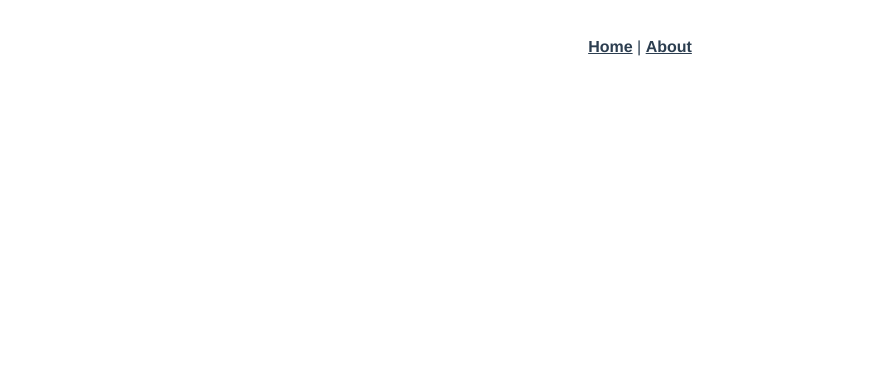
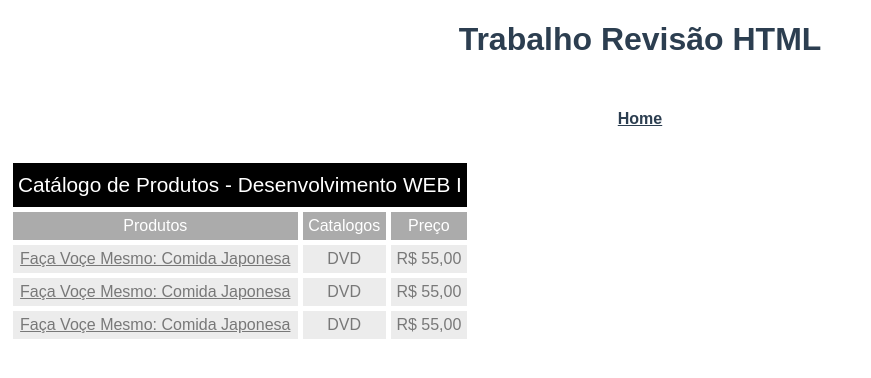
Before and after one commit to Alison4kk/revisao-html, a Vue app: page /0-catalogo in a window 1280 px wide. Shown: the top 378 px of the page, without its empty margins (0-871 px from the left). Built offline with nearby package versions, Linux system fonts and the light colour scheme.

Commit message:
Add catalogo

```diff
--- a/src/App.vue
+++ b/src/App.vue
@@ -1,12 +1,30 @@
 <template>
   <div id="app">
-    <nav>
-      <router-link to="/">Home</router-link> |
-      <router-link to="/about">About</router-link>
-    </nav>
+    <h1>Trabalho Revisão HTML</h1>
+    <BackToHomeButtonVue v-if="!isHome"/>
     <router-view/>
   </div>
 </template>
+
+<script lang="ts">
+import { defineComponent } from 'vue'
+import BackToHomeButtonVue from './components/BackToHomeButton.vue'
+
+export default defineComponent({
+  setup() {
+    return {}
+  },
+  components: {
+    BackToHomeButtonVue
+  },
+  computed: {
+    isHome: function() {
+      return this.$route.name == 'home'
+    }
+  }
+})
+</script>
+
 
 <style lang="scss">
 #app {
@@ -19,13 +37,16 @@
 
 nav {
   padding: 30px;
+  display: flex;
+  flex-direction: column;
+  gap: 10px;
 
   a {
     font-weight: bold;
     color: #2c3e50;
 
     &.router-link-exact-active {
-      color: #42b983;
+      color: #358eab;
     }
   }
 }
--- /dev/null
+++ b/src/components/BackToHomeButton.vue
@@ -0,0 +1,15 @@
+<template>
+  <nav>
+    <router-link to="/">Home</router-link>
+  </nav>
+</template>
+
+<script lang="ts">
+import { defineComponent } from 'vue'
+
+export default defineComponent({
+  setup() {
+    return {}
+  },
+})
+</script>
--- a/src/components/HelloWorld.vue
+++ /dev/null
@@ -1,63 +0,0 @@
-<template>
-  <div class="hello">
-    <h1>{{ msg }}</h1>
-    <p>
-      For a guide and recipes on how to configure / customize this project,<br>
-      check out the
-      <a href="https://cli.vuejs.org" target="_blank" rel="noopener">vue-cli documentation</a>.
-    </p>
-    <h3>Installed CLI Plugins</h3>
-    <ul>
-      <li><a href="https://github.com/vuejs/vue-cli/tree/dev/packages/%40vue/cli-plugin-babel" target="_blank" rel="noopener">babel</a></li>
-      <li><a href="https://github.com/vuejs/vue-cli/tree/dev/packages/%40vue/cli-plugin-pwa" target="_blank" rel="noopener">pwa</a></li>
-      <li><a href="https://github.com/vuejs/vue-cli/tree/dev/packages/%40vue/cli-plugin-router" target="_blank" rel="noopener">router</a></li>
-      <li><a href="https://github.com/vuejs/vue-cli/tree/dev/packages/%40vue/cli-plugin-eslint" target="_blank" rel="noopener">eslint</a></li>
-      <li><a href="https://github.com/vuejs/vue-cli/tree/dev/packages/%40vue/cli-plugin-typescript" target="_blank" rel="noopener">typescript</a></li>
-    </ul>
-    <h3>Essential Links</h3>
-    <ul>
-      <li><a href="https://vuejs.org" target="_blank" rel="noopener">Core Docs</a></li>
-      <li><a href="https://forum.vuejs.org" target="_blank" rel="noopener">Forum</a></li>
-      <li><a href="https://chat.vuejs.org" target="_blank" rel="noopener">Community Chat</a></li>
-      <li><a href="https://twitter.com/vuejs" target="_blank" rel="noopener">Twitter</a></li>
-      <li><a href="https://news.vuejs.org" target="_blank" rel="noopener">News</a></li>
-    </ul>
-    <h3>Ecosystem</h3>
-    <ul>
-      <li><a href="https://router.vuejs.org" target="_blank" rel="noopener">vue-router</a></li>
-      <li><a href="https://vuex.vuejs.org" target="_blank" rel="noopener">vuex</a></li>
-      <li><a href="https://github.com/vuejs/vue-devtools#vue-devtools" target="_blank" rel="noopener">vue-devtools</a></li>
-      <li><a href="https://vue-loader.vuejs.org" target="_blank" rel="noopener">vue-loader</a></li>
-      <li><a href="https://github.com/vuejs/awesome-vue" target="_blank" rel="noopener">awesome-vue</a></li>
-    </ul>
-  </div>
-</template>
-
-<script lang="ts">
-import Vue from 'vue';
-
-export default Vue.extend({
-  name: 'HelloWorld',
-  props: {
-    msg: String,
-  },
-});
-</script>
-
-<!-- Add "scoped" attribute to limit CSS to this component only -->
-<style scoped lang="scss">
-h3 {
-  margin: 40px 0 0;
-}
-ul {
-  list-style-type: none;
-  padding: 0;
-}
-li {
-  display: inline-block;
-  margin: 0 10px;
-}
-a {
-  color: #42b983;
-}
-</style>
--- a/src/router/index.ts
+++ b/src/router/index.ts
@@ -1,23 +1,13 @@
 import Vue from 'vue'
 import VueRouter, { RouteConfig } from 'vue-router'
 import HomeView from '../views/HomeView.vue'
+import Catalogo1View from '../views/Catalogo1View.vue'
 
 Vue.use(VueRouter)
 
 const routes: Array<RouteConfig> = [
-  {
-    path: '/',
-    name: 'home',
-    component: HomeView
-  },
-  {
-    path: '/about',
-    name: 'about',
-    // route level code-splitting
-    // this generates a separate chunk (about.[hash].js) for this route
-    // which is lazy-loaded when the route is visited.
-    component: () => import(/* webpackChunkName: "about" */ '../views/AboutView.vue')
-  }
+  {path: '/', name: 'home', component: HomeView},
+  {path: '/0-catalogo', name: '0-catalogo', component: Catalogo1View},
 ]
 
 const router = new VueRouter({
--- a/src/views/AboutView.vue
+++ /dev/null
@@ -1,5 +0,0 @@
-<template>
-  <div class="about">
-    <h1>This is an about page</h1>
-  </div>
-</template>
--- /dev/null
+++ b/src/views/Catalogo1View.vue
@@ -0,0 +1,69 @@
+<template>
+  <div>
+    <table>
+      <thead>
+        <tr>
+          <td class="black-header" colspan="3">
+            Catálogo de Produtos - Desenvolvimento WEB I
+          </td>
+        </tr>
+        <tr class="cabecalho">
+          <td>Produtos</td>
+          <td>Catalogos</td>
+          <td>Preço</td>
+        </tr>
+      </thead>
+      <tbody>
+        <tr>
+          <td><a href="#">Faça Voçe Mesmo: Comida Japonesa</a></td>
+          <td>DVD</td>
+          <td>R$ 55,00</td>
+        </tr>
+        <tr>
+          <td><a href="#">Faça Voçe Mesmo: Comida Japonesa</a></td>
+          <td>DVD</td>
+          <td>R$ 55,00</td>
+        </tr>
+        <tr>
+          <td><a href="#">Faça Voçe Mesmo: Comida Japonesa</a></td>
+          <td>DVD</td>
+          <td>R$ 55,00</td>
+        </tr>
+      </tbody>
+    </table>
+  </div>
+</template>
+
+
+<style>
+* {
+  font-family: Arial, Helvetica, sans-serif;
+}
+
+.black-header {
+  background-color: black;
+  color: white;
+  padding: 10px 5px;
+  font-size: 1.3rem;
+}
+
+.cabecalho {
+  background-color: rgb(171, 171, 171);
+  color: white;
+}
+
+table {
+  border-spacing: 5px;
+  border-collapse: separate;
+}
+
+table td {
+  padding: 5px;
+}
+
+table tbody td,
+table tbody a {
+  background-color: rgb(236, 236, 236);
+  color: rgb(120, 120, 120);
+}
+</style>
--- a/src/views/HomeView.vue
+++ b/src/views/HomeView.vue
@@ -1,18 +1,9 @@
 <template>
-  <div class="home">
-    <img alt="Vue logo" src="../assets/logo.png">
-    <HelloWorld msg="Welcome to Your Vue.js + TypeScript App"/>
+  <div>
+    <p>Bem vindo ao trabalho, navegue usando os links abaixo:</p>
+    <nav>
+      <router-link to="/0-catalogo">0 - Catalogo de Produtos</router-link>
+      <router-link to="/about">1 - Titulo</router-link>
+    </nav>
   </div>
 </template>
-
-<script lang="ts">
-import Vue from 'vue';
-import HelloWorld from '@/components/HelloWorld.vue'; // @ is an alias to /src
-
-export default Vue.extend({
-  name: 'HomeView',
-  components: {
-    HelloWorld,
-  },
-});
-</script>
```
